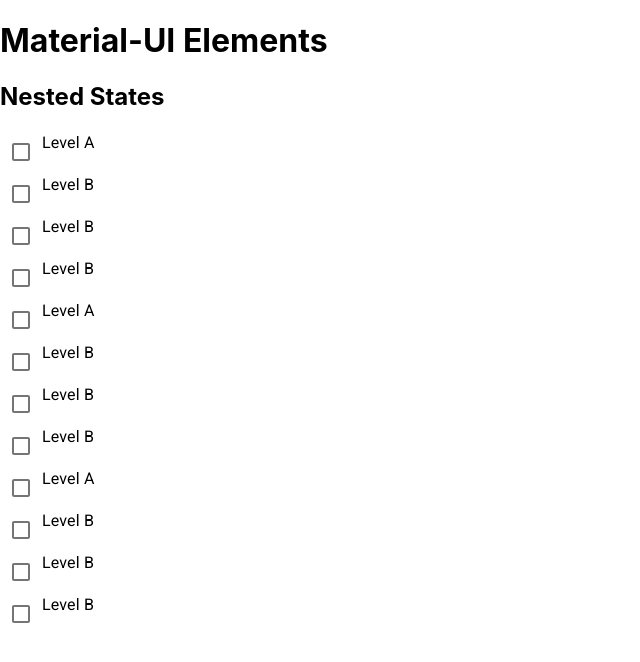
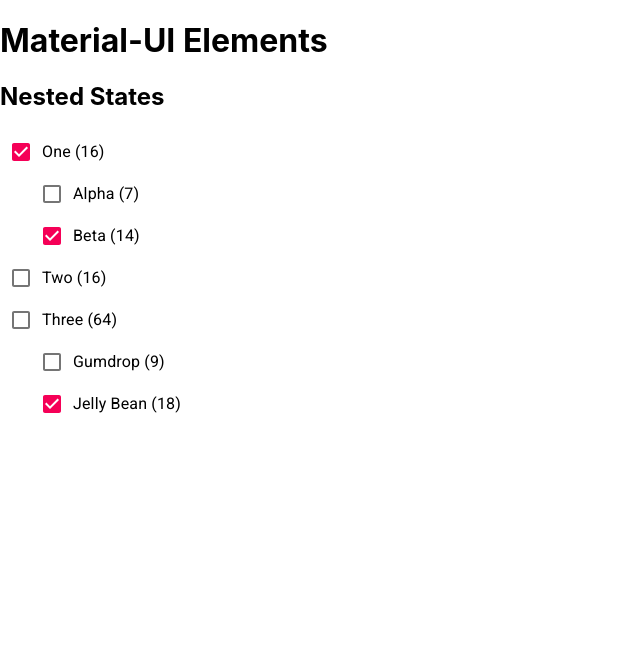
Before and after one commit to geocolumbus/nextjs-notes, a Next.js app: page / in a window 1280 px wide. Shown: the top 662 px of the page, without its empty margins (0-640 px from the left). Built offline with nearby package versions, Linux system fonts and the light colour scheme.

Commit message:
Figured out passing state in nested object

```diff
--- a/components/nested-state/LevelA.js
+++ b/components/nested-state/LevelA.js
@@ -1,20 +1,29 @@
-import React from 'react'
-import { Box, Checkbox, Typography } from '@material-ui/core'
-import LevelB from './LevelB'
+import React from "react"
+import { Box, Checkbox, Typography } from "@material-ui/core"
+import LevelB from "./LevelB"
 
 const LevelA = props => {
-    return <Box>
-        <Box display='flex'
-             flexDirection='row'>
-            <Checkbox></Checkbox>
-            <Typography>Level A</Typography>
-        </Box>
-        <Box>
-            <LevelB>Alpha</LevelB>
-            <LevelB>Beta</LevelB>
-            <LevelB>Gamma</LevelB>
-        </Box>
+
+  const handleClick = () => {
+    props.updateCheckbox(props.dataKey)
+  }
+
+  return <Box>
+    <Box display='flex'
+         flexDirection='row'
+         align='flex-top'>
+      <Checkbox checked={props.data.checked || false} onClick={handleClick}></Checkbox>
+      <Typography style={{ paddingTop: 9 }}>{props.children} ({props.data.count})</Typography>
     </Box>
+    {props.data.children && Object.keys(props.data.children).map((key, index) => {
+      return <LevelB
+        dataKey={props.dataKey}
+        subKey={key}
+        key={key}
+        data={props.data.children[key]}
+        updateCheckbox={props.updateCheckbox}>{key}</LevelB>
+    })}
+  </Box>
 }
 
 export default LevelA
--- a/components/nested-state/LevelB.js
+++ b/components/nested-state/LevelB.js
@@ -1,12 +1,17 @@
-import React from 'react'
-import { Box, Checkbox, Typography } from '@material-ui/core'
+import React from "react"
+import { Box, Checkbox, Typography } from "@material-ui/core"
 
 const LevelB = props => {
-    return <Box display='flex'
-                flexDirection='row'>
-        <Checkbox></Checkbox>
-        <Typography>Level B</Typography>
-    </Box>
+
+  const handleClick = () => {
+    props.updateCheckbox(props.dataKey, props.subKey)
+  }
+
+  return <Box display='flex'
+              flexDirection='row'>
+    <Checkbox checked={props.data.checked} style={{ paddingLeft: 40 }} onClick={handleClick}></Checkbox>
+    <Typography style={{ paddingTop: 9 }}>{props.children} ({props.data.count})</Typography>
+  </Box>
 }
 
 export default LevelB
--- a/components/nested-state/NestedState.js
+++ b/components/nested-state/NestedState.js
@@ -1,14 +1,29 @@
-import React, { useState } from 'react'
-import { Box } from '@material-ui/core'
-import LevelA from './LevelA'
+import React, { useState } from "react"
+import { Box } from "@material-ui/core"
+import LevelA from "./LevelA"
+import initialData from "./data.json"
 
 const NestedState = () => {
-    return <Box>
-        <h2>Nested States</h2>
-        <LevelA>One</LevelA>
-        <LevelA>Two</LevelA>
-        <LevelA>Three</LevelA>
-    </Box>
+
+  const [data, setData] = useState(initialData)
+
+  const updateCheckbox = (key, subKey) => {
+    const newData = Object.assign({}, data)
+    if (subKey) {
+      newData[key].children[subKey].checked = !newData[key].children[subKey].checked
+    } else if (key) {
+      newData[key].checked = !newData[key].checked
+    }
+    setData(newData)
+    console.log(`update ${key}->${subKey}`)
+  }
+
+  return <Box>
+    <h2>Nested States</h2>
+    {Object.keys(data).map((key, index) => {
+      return <LevelA data={data[key]} key={key} dataKey={key} updateCheckbox={updateCheckbox}>{key}</LevelA>
+    })}
+  </Box>
 }
 
 export default NestedState
--- /dev/null
+++ b/components/nested-state/data.json
@@ -0,0 +1,33 @@
+{
+  "One": {
+    "count": 16,
+    "checked": true,
+    "children": {
+      "Alpha": {
+        "count": 7,
+        "checked": false
+      },
+      "Beta": {
+        "count": 14,
+        "checked": true
+      }
+    }
+  },
+  "Two": {
+    "count": 16,
+    "checked": false
+  },
+  "Three": {
+    "count": 64,
+    "children": {
+      "Gumdrop": {
+        "count": 9,
+        "checked": false
+      },
+      "Jelly Bean": {
+        "count": 18,
+        "checked": true
+      }
+    }
+  }
+}
```
Also changed, not shown: 1 other file (tests, documents, lock files or other folders).
